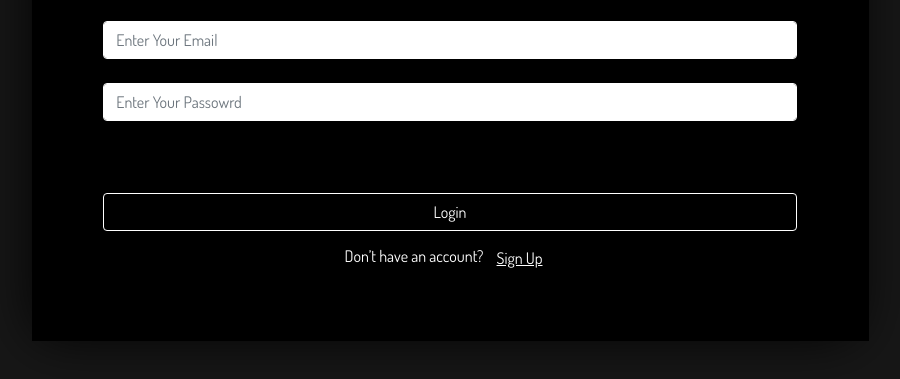
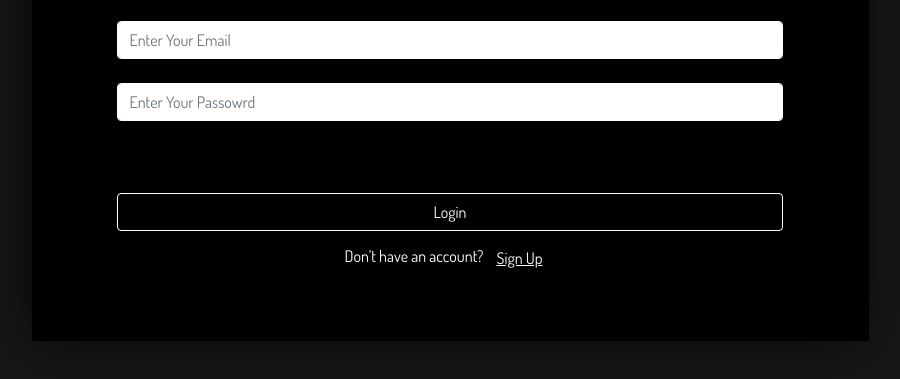
Before and after one commit to mahmoud13021993/smart-login-system, a plain HTML site: page index.html in a window 1280 px wide. Shown: the part 155-534 px from the top of the page, without its empty margins (190-1090 px from the left). Drawn offline with Linux system fonts and the light colour scheme.

Commit message:
last update

```diff
--- a/index.html
+++ b/index.html
@@ -22,7 +22,7 @@
   </head>
 <body>
   <div class="container mt-5">
-    <div class="login-form mt-5 pt-5  pb-5 w-75 m-auto">
+    <div class="login-form mt-5 pt-5 px-3  pb-5 w-75 m-auto">
       <div class="row">
         <div class="col-sm-12 ">
           <h1 class="text-center fw-bolder">Smart Login System</h1>
```
Also changed, not shown: SiginUp.html (+1 -1 lines), toDoList.html (+1 -1 lines).
